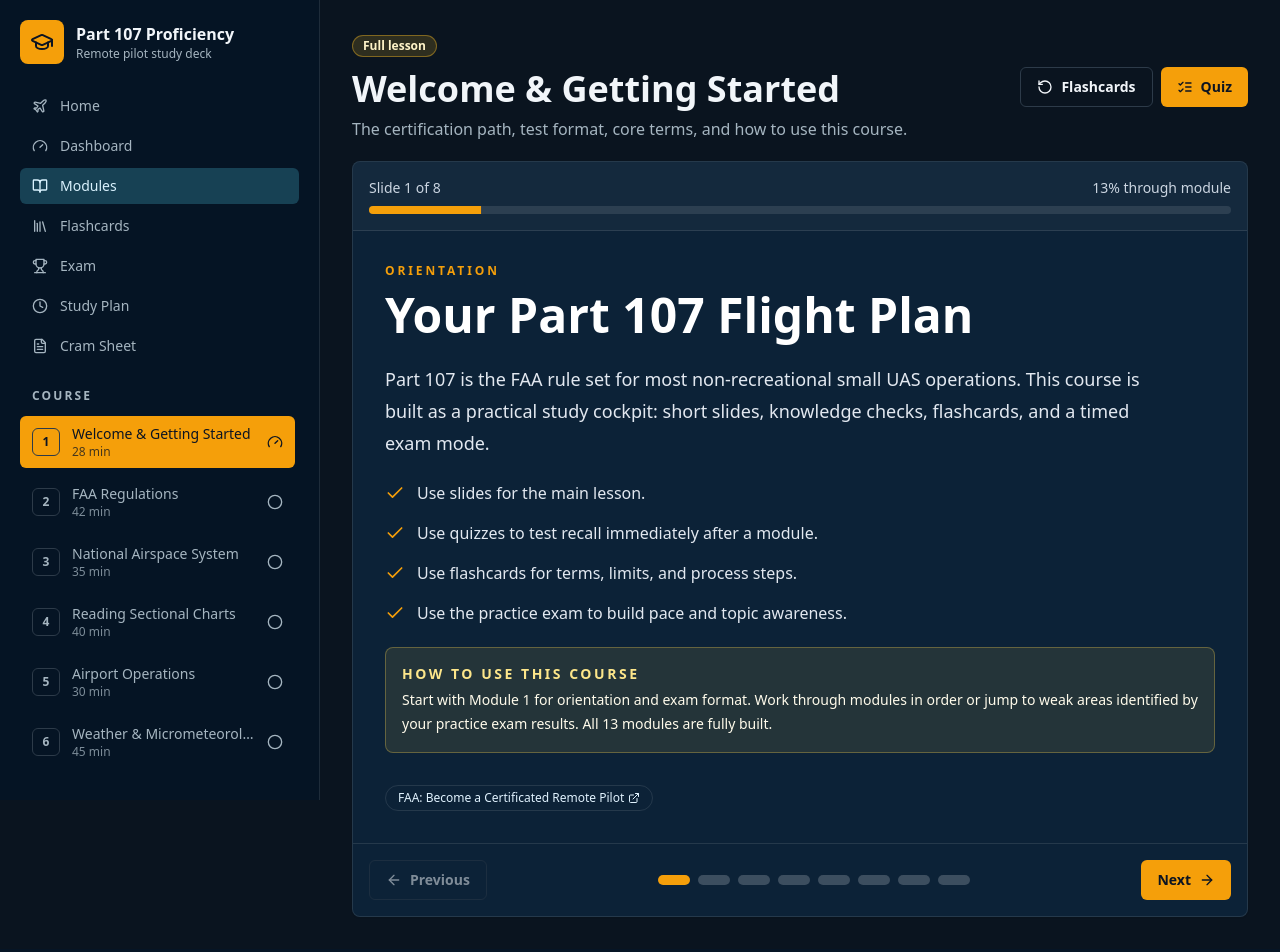
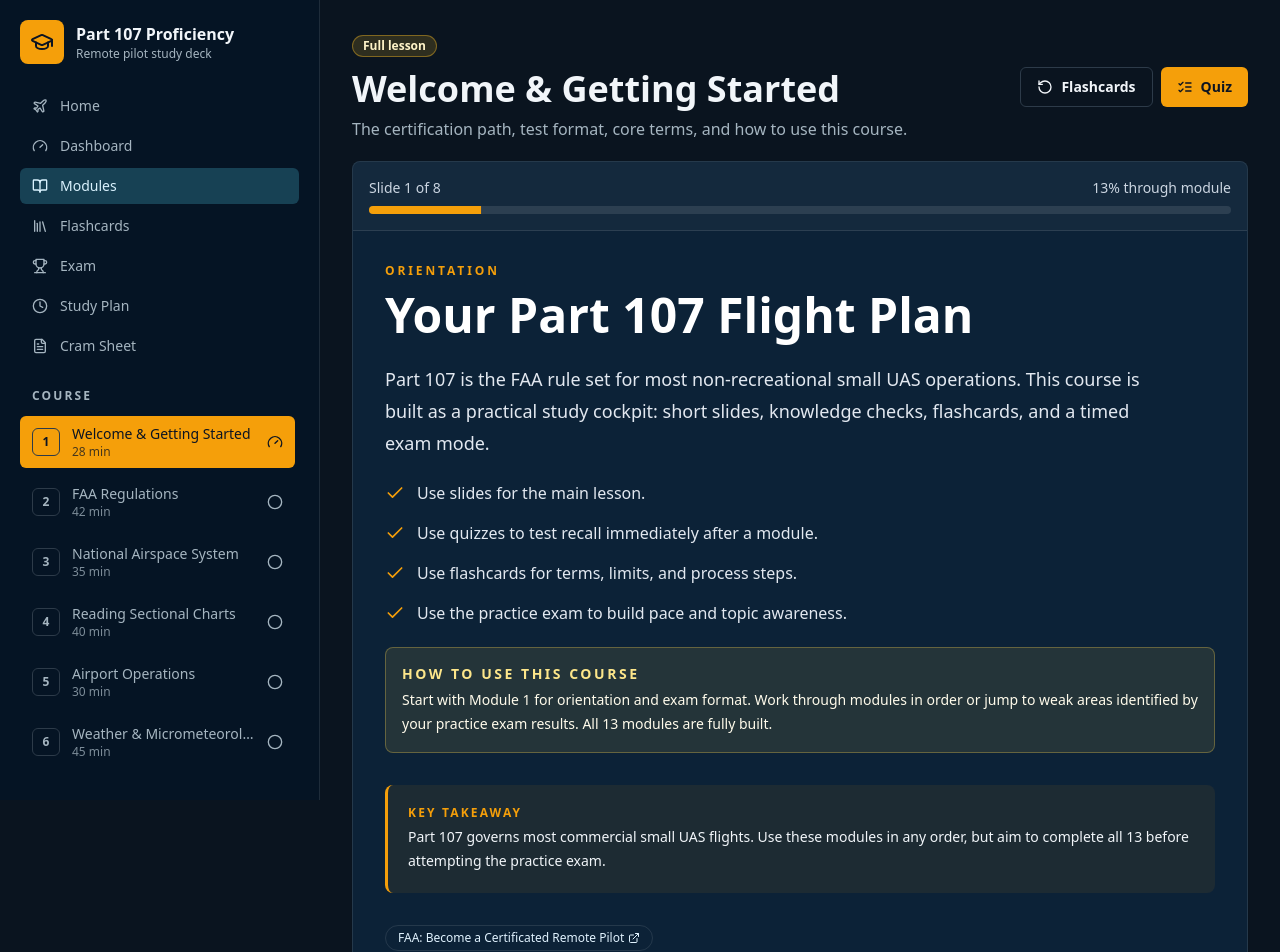
Before and after one commit to jdelvo06-debug/faa107-training, a Next.js app: page /modules/1 in a window 1280 px wide. Shown: the top 952 px of the page. Built offline with nearby package versions, Linux system fonts and the light colour scheme.

Commit message:
Add Key Takeaway strip to module slides

```diff
--- a/components/slide-viewer.tsx
+++ b/components/slide-viewer.tsx
@@ -208,6 +208,12 @@ export function SlideViewer({ courseModule }: { courseModule: Module }) {
                   {slide.title}
                 </h2>
                 <div className="grid gap-5">{slide.blocks.map((block, blockIndex) => <BlockRenderer key={blockIndex} block={block} />)}</div>
+                {slide.takeaway ? (
+                  <div className="mt-8 rounded-lg border-l-[3px] border-primary bg-primary/[0.07] p-4 sm:p-5">
+                    <p className="mb-1 text-xs font-bold uppercase tracking-[0.18em] text-primary">Key Takeaway</p>
+                    <p className="text-sm leading-6 text-slate-100">{slide.takeaway}</p>
+                  </div>
+                ) : null}
                 {slide.sources?.length ? (
                   <div className="mt-8 flex flex-wrap gap-2">
                     {slide.sources.map((source) => (
--- a/lib/course-data.ts
+++ b/lib/course-data.ts
@@ -68,7 +68,8 @@ const moduleBlueprints = [
             text: "Start with Module 1 for orientation and exam format. Work through modules in order or jump to weak areas identified by your practice exam results. All 13 modules are fully built."
           }
         ],
-        sources: [faaPilotSource]
+        sources: [faaPilotSource],
+        takeaway: "Part 107 governs most commercial small UAS flights. Use these modules in any order, but aim to complete all 13 before attempting the practice exam."
       },
       {
         id: "m1-2",
--- a/lib/types.ts
+++ b/lib/types.ts
@@ -50,6 +50,7 @@ export interface Slide {
   id: string;
   title: string;
   kicker?: string;
+  takeaway?: string;
   blocks: SlideContentBlock[];
   sources?: SourceLink[];
 }
```
